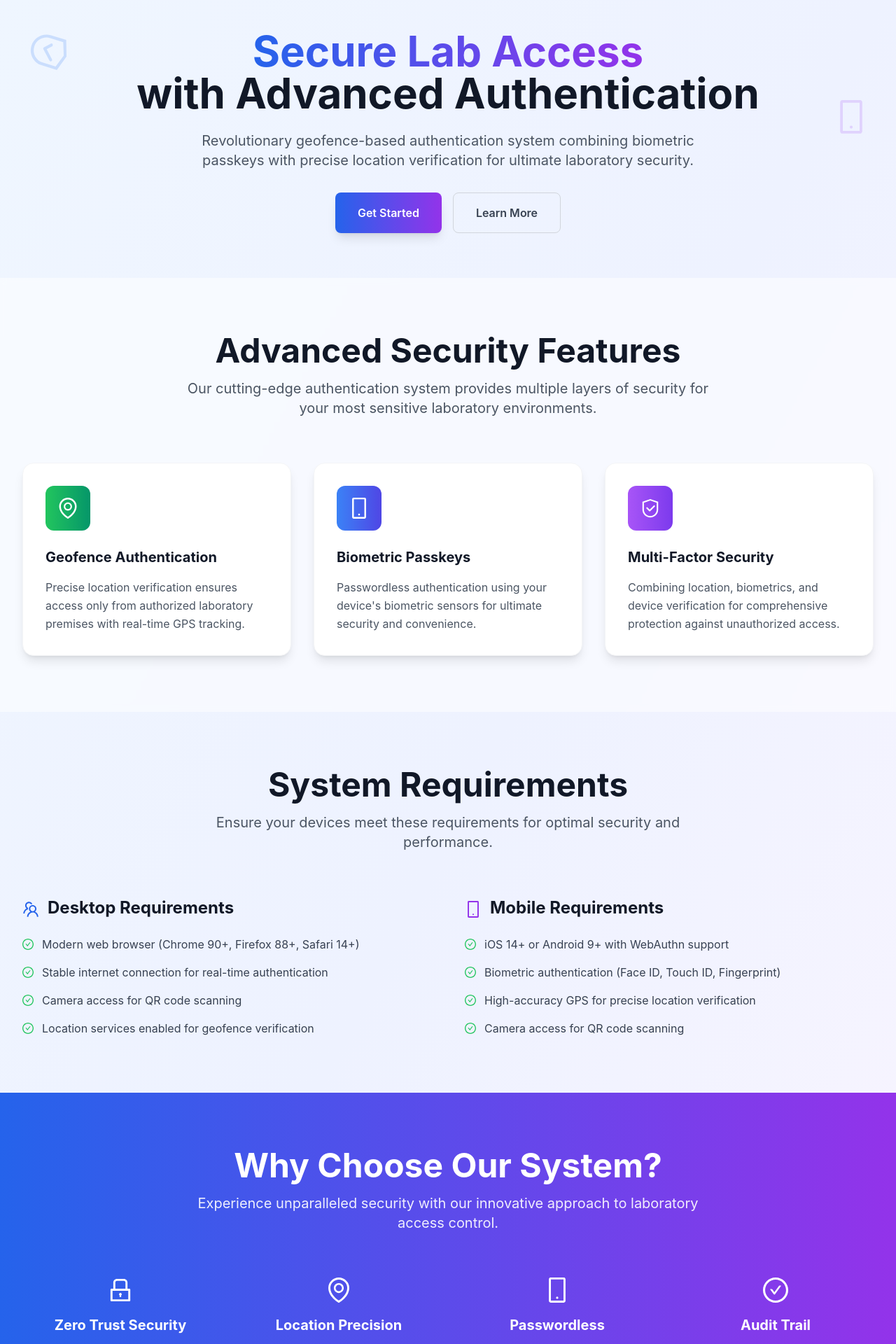
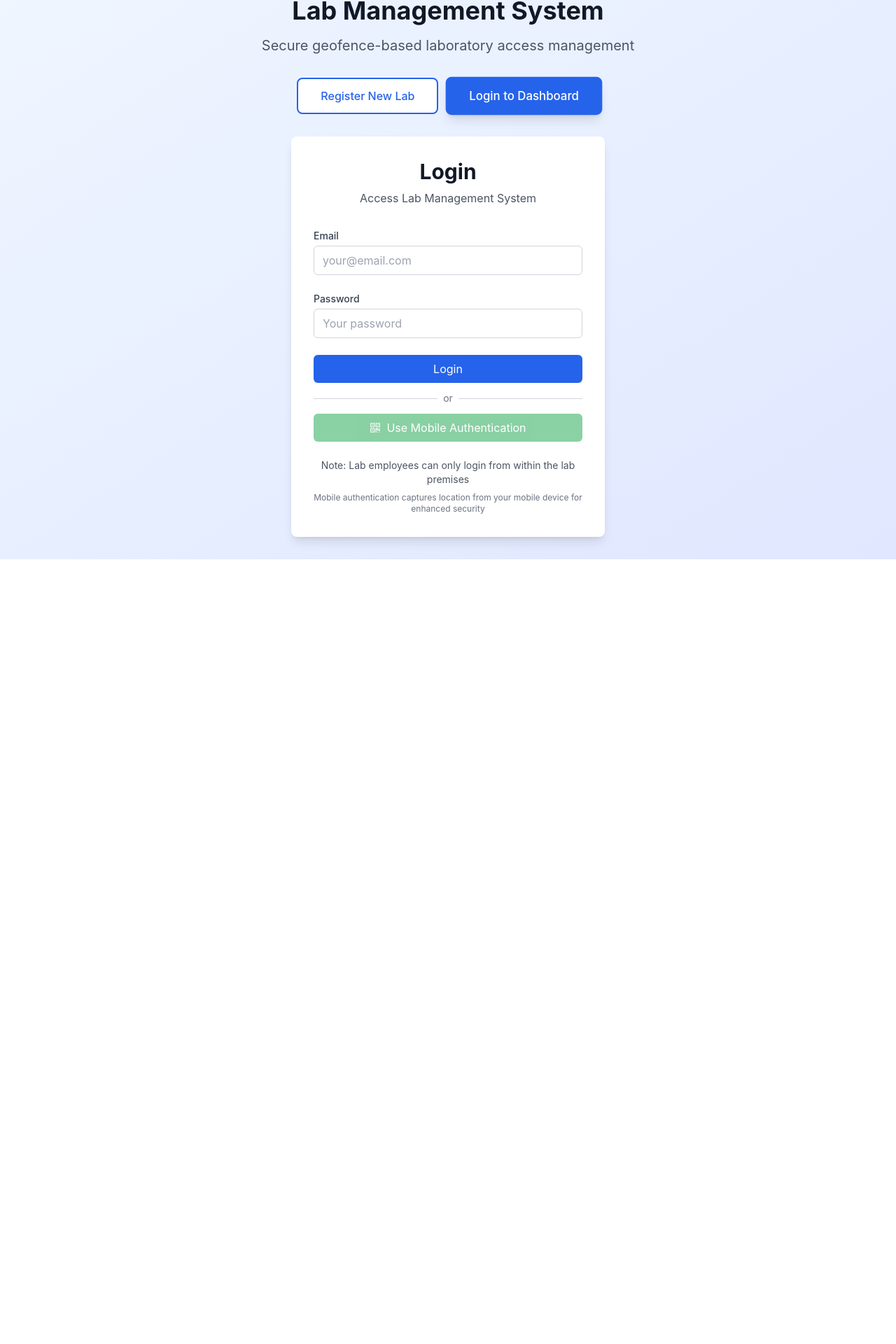
Before and after one commit to Jitendra120901/labloginintoItsGeofence, a React (Create React App) app: page / in a window 1280 px wide. Shown: the part 37-1957 px from the top of the page at 70% size. After the commit the page ends 836 px from the top, so only its background shows below. Built offline with nearby package versions, Linux system fonts and the light colour scheme.

Commit message:
enhanced location capturing again 3

```diff
--- a/src/components/layout/LandingPage.jsx
+++ b/src/components/layout/LandingPage.jsx
@@ -1,300 +1,63 @@
+// components/layout/LandingPage.jsx
 import React from 'react';
-import { motion } from 'framer-motion';
-import {
-  SafetyOutlined as Shield,
-  MobileOutlined as Smartphone,
-  EnvironmentOutlined as MapPin,
-  TeamOutlined as Users,
-  LockOutlined as Lock,
-  CheckCircleOutlined as CheckCircle
-} from '@ant-design/icons';
+import { PAGES } from '../utilis';
+import { Alert } from '../common';
+import { LabRegistration, Login } from '../auth';
 
-// Main LandingPage component
-const LandingPage = ({ onGetStarted }) => {
+const LandingPage = ({ currentPage, setCurrentPage, onLogin, onRegistrationSuccess, successMessage, setSuccessMessage }) => {
   return (
-    <div className="min-h-screen bg-gradient-to-br from-blue-50 via-indigo-50 to-purple-50">
-      {/* Hero Section */}
-      <section className="relative overflow-hidden">
-        <div className="max-w-7xl mx-auto px-4 sm:px-6 lg:px-8 pt-20 pb-16">
-          <motion.div
-            initial={{ opacity: 0, y: 20 }}
-            animate={{ opacity: 1, y: 0 }}
-            transition={{ duration: 0.8 }}
-            className="text-center"
+    <div className="container mx-auto px-4 py-8">
+      {/* Header */}
+      <div className="text-center mb-8">
+        <h1 className="text-4xl font-bold text-gray-900 mb-4">Lab Management System</h1>
+        <p className="text-xl text-gray-600 mb-8">Secure geofence-based laboratory access management</p>
+
+        {/* Navigation */}
+        <div className="flex justify-center space-x-4 mb-6">
+          <button
+            onClick={() => setCurrentPage(PAGES.REGISTER)}
+            className={`px-8 py-3 rounded-lg font-medium transition-all duration-200 ${
+              currentPage === PAGES.REGISTER
+                ? 'bg-blue-600 text-white shadow-lg transform scale-105'
+                : 'bg-white text-blue-600 border-2 border-blue-600 hover:bg-blue-50 hover:shadow-md'
+            }`}
           >
-            <h1 className="text-4xl md:text-6xl font-bold text-gray-900 mb-6">
-              <span className="bg-gradient-to-r from-blue-600 to-purple-600 bg-clip-text text-transparent">
-                Secure Lab Access
-              </span>
-              <br />
-              with Advanced Authentication
-            </h1>
+            Register New Lab
+          </button>
+          <button
+            onClick={() => setCurrentPage(PAGES.LOGIN)}
+            className={`px-8 py-3 rounded-lg font-medium transition-all duration-200 ${
+              currentPage === PAGES.LOGIN
+                ? 'bg-blue-600 text-white shadow-lg transform scale-105'
+                : 'bg-white text-blue-600 border-2 border-blue-600 hover:bg-blue-50 hover:shadow-md'
+            }`}
+          >
+            Login to Dashboard
+          </button>
+        </div>
+      </div>
 
-            <p className="text-xl text-gray-600 mb-8 max-w-3xl mx-auto">
-              Revolutionary geofence-based authentication system combining biometric passkeys
-              with precise location verification for ultimate laboratory security.
-            </p>
+      {/* Success Message */}
+      {successMessage && (
+        <div className="max-w-4xl mx-auto mb-6">
+          <Alert type="success" onClose={() => setSuccessMessage('')}>
+            {successMessage}
+          </Alert>
+        </div>
+      )}
 
-            <div className="flex flex-col sm:flex-row gap-4 justify-center">
-              <motion.button
-                whileHover={{ scale: 1.05 }}
-                whileTap={{ scale: 0.95 }}
-                onClick={onGetStarted}
-                className="px-8 py-4 bg-gradient-to-r from-blue-600 to-purple-600 text-white font-semibold rounded-lg shadow-lg hover:shadow-xl transition-all duration-300"
-              >
-                Get Started
-              </motion.button>
-              <motion.button
-                whileHover={{ scale: 1.05 }}
-                whileTap={{ scale: 0.95 }}
-                className="px-8 py-4 border border-gray-300 text-gray-700 font-semibold rounded-lg hover:bg-gray-50 transition-all duration-300"
-              >
-                Learn More
-              </motion.button>
-            </div>
-          </motion.div>
-        </div>
+      {/* Page Content */}
+      {currentPage === PAGES.REGISTER && (
+        <LabRegistration onSuccess={onRegistrationSuccess} />
+      )}
 
-        {/* Floating Elements */}
-        <div className="absolute top-20 left-10 opacity-20">
-          <motion.div
-            animate={{ rotate: 360 }}
-            transition={{ duration: 20, repeat: Infinity, ease: "linear" }}
-          >
-            <Shield className="text-6xl text-blue-500" />
-          </motion.div>
-        </div>
-        <div className="absolute top-40 right-10 opacity-20">
-          <motion.div
-            animate={{ y: [-20, 20, -20] }}
-            transition={{ duration: 4, repeat: Infinity, ease: "easeInOut" }}
-          >
-            <Smartphone className="text-5xl text-purple-500" />
-          </motion.div>
-        </div>
-      </section>
+      {currentPage === PAGES.LOGIN && (
+        <Login onLogin={onLogin} />
+      )}
 
-      {/* Features Section */}
-      <section className="py-20 bg-white/50 backdrop-blur-sm">
-        <div className="max-w-7xl mx-auto px-4 sm:px-6 lg:px-8">
-          <motion.div
-            initial={{ opacity: 0, y: 20 }}
-            whileInView={{ opacity: 1, y: 0 }}
-            transition={{ duration: 0.8 }}
-            viewport={{ once: true }}
-            className="text-center mb-16"
-          >
-            <h2 className="text-3xl md:text-5xl font-bold text-gray-900 mb-4">
-              Advanced Security Features
-            </h2>
-            <p className="text-xl text-gray-600 max-w-3xl mx-auto">
-              Our cutting-edge authentication system provides multiple layers of security
-              for your most sensitive laboratory environments.
-            </p>
-          </motion.div>
+    </div>
 
-          <div className="grid md:grid-cols-3 gap-8">
-            <FeatureCard
-              icon={<MapPin className="text-3xl" />}
-              title="Geofence Authentication"
-              description="Precise location verification ensures access only from authorized laboratory premises with real-time GPS tracking."
-              gradient="from-green-500 to-emerald-600"
-            />
-            <FeatureCard
-              icon={<Smartphone className="text-3xl" />}
-              title="Biometric Passkeys"
-              description="Passwordless authentication using your device's biometric sensors for ultimate security and convenience."
-              gradient="from-blue-500 to-indigo-600"
-            />
-            <FeatureCard
-              icon={<Shield className="text-3xl" />}
-              title="Multi-Factor Security"
-              description="Combining location, biometrics, and device verification for comprehensive protection against unauthorized access."
-              gradient="from-purple-500 to-violet-600"
-            />
-          </div>
-        </div>
-      </section>
-
-      {/* System Requirements Section */}
-      <section className="py-20">
-        <div className="max-w-7xl mx-auto px-4 sm:px-6 lg:px-8">
-          <motion.div
-            initial={{ opacity: 0, y: 20 }}
-            whileInView={{ opacity: 1, y: 0 }}
-            transition={{ duration: 0.8 }}
-            viewport={{ once: true }}
-            className="text-center mb-16"
-          >
-            <h2 className="text-3xl md:text-5xl font-bold text-gray-900 mb-4">
-              System Requirements
-            </h2>
-            <p className="text-xl text-gray-600 max-w-3xl mx-auto">
-              Ensure your devices meet these requirements for optimal security and performance.
-            </p>
-          </motion.div>
-
-          <div className="grid md:grid-cols-2 gap-12 items-center">
-            <motion.div
-              initial={{ opacity: 0, x: -20 }}
-              whileInView={{ opacity: 1, x: 0 }}
-              transition={{ duration: 0.8 }}
-              viewport={{ once: true }}
-            >
-              <h3 className="text-2xl font-bold text-gray-900 mb-6">
-                <Users className="inline mr-3 text-blue-600" />
-                Desktop Requirements
-              </h3>
-              <ul className="space-y-4">
-                <RequirementItem text="Modern web browser (Chrome 90+, Firefox 88+, Safari 14+)" />
-                <RequirementItem text="Stable internet connection for real-time authentication" />
-                <RequirementItem text="Camera access for QR code scanning" />
-                <RequirementItem text="Location services enabled for geofence verification" />
-              </ul>
-            </motion.div>
-
-            <motion.div
-              initial={{ opacity: 0, x: 20 }}
-              whileInView={{ opacity: 1, x: 0 }}
-              transition={{ duration: 0.8 }}
-              viewport={{ once: true }}
-            >
-              <h3 className="text-2xl font-bold text-gray-900 mb-6">
-                <Smartphone className="inline mr-3 text-purple-600" />
-                Mobile Requirements
-              </h3>
-              <ul className="space-y-4">
-                <RequirementItem text="iOS 14+ or Android 9+ with WebAuthn support" />
-                <RequirementItem text="Biometric authentication (Face ID, Touch ID, Fingerprint)" />
-                <RequirementItem text="High-accuracy GPS for precise location verification" />
-                <RequirementItem text="Camera access for QR code scanning" />
-              </ul>
-            </motion.div>
-          </div>
-        </div>
-      </section>
-
-      {/* Security Benefits */}
-      <section className="py-20 bg-gradient-to-r from-blue-600 to-purple-600 text-white">
-        <div className="max-w-7xl mx-auto px-4 sm:px-6 lg:px-8">
-          <motion.div
-            initial={{ opacity: 0, y: 20 }}
-            whileInView={{ opacity: 1, y: 0 }}
-            transition={{ duration: 0.8 }}
-            viewport={{ once: true }}
-            className="text-center mb-16"
-          >
-            <h2 className="text-3xl md:text-5xl font-bold mb-4">
-              Why Choose Our System?
-            </h2>
-            <p className="text-xl opacity-90 max-w-3xl mx-auto">
-              Experience unparalleled security with our innovative approach to laboratory access control.
-            </p>
-          </motion.div>
-
-          <div className="grid md:grid-cols-2 lg:grid-cols-4 gap-8">
-            <BenefitCard
-              icon={<Lock className="text-4xl" />}
-              title="Zero Trust Security"
-              description="Every access request is verified regardless of user or device history."
-            />
-            <BenefitCard
-              icon={<MapPin className="text-4xl" />}
-              title="Location Precision"
-              description="Sub-meter accuracy ensures access only from designated areas."
-            />
-            <BenefitCard
-              icon={<Smartphone className="text-4xl" />}
-              title="Passwordless"
-              description="Eliminate password vulnerabilities with biometric authentication."
-            />
-            <BenefitCard
-              icon={<CheckCircle className="text-4xl" />}
-              title="Audit Trail"
-              description="Complete logging of all access attempts and locations."
-            />
-          </div>
-        </div>
-      </section>
-
-      {/* Call to Action */}
-      <section className="py-20 bg-gray-900 text-white">
-        <div className="max-w-7xl mx-auto px-4 sm:px-6 lg:px-8 text-center">
-          <motion.div
-            initial={{ opacity: 0, y: 20 }}
-            whileInView={{ opacity: 1, y: 0 }}
-            transition={{ duration: 0.8 }}
-            viewport={{ once: true }}
-          >
-            <h2 className="text-3xl md:text-5xl font-bold mb-6">
-              Ready to Secure Your Lab?
-            </h2>
-            <p className="text-xl mb-8 max-w-3xl mx-auto opacity-90">
-              Join the future of laboratory security with our advanced geofence-based authentication system.
-            </p>
-            <motion.button
-              whileHover={{ scale: 1.05 }}
-              whileTap={{ scale: 0.95 }}
-              onClick={onGetStarted}
-              className="px-12 py-4 bg-gradient-to-r from-blue-500 to-purple-500 text-white font-bold text-lg rounded-lg shadow-lg hover:shadow-xl transition-all duration-300"
-            >
-              Start Your Secure Journey
-            </motion.button>
-          </motion.div>
-        </div>
-      </section>
-    </div>
   );
 };
 
-// Feature Card Component
-const FeatureCard = ({ icon, title, description, gradient }) => (
-  <motion.div
-    initial={{ opacity: 0, y: 20 }}
-    whileInView={{ opacity: 1, y: 0 }}
-    transition={{ duration: 0.8 }}
-    viewport={{ once: true }}
-    whileHover={{ y: -10 }}
-    className="relative group"
-  >
-    <div className="bg-white rounded-2xl p-8 shadow-lg hover:shadow-2xl transition-all duration-300 border border-gray-100">
-      <div className={`w-16 h-16 rounded-xl bg-gradient-to-r ${gradient} text-white flex items-center justify-center mb-6 group-hover:scale-110 transition-transform duration-300`}>
-        {icon}
-      </div>
-      <h3 className="text-xl font-bold text-gray-900 mb-4">{title}</h3>
-      <p className="text-gray-600 leading-relaxed">{description}</p>
-    </div>
-  </motion.div>
-);
-
-// Requirement Item Component
-const RequirementItem = ({ text }) => (
-  <motion.li
-    initial={{ opacity: 0, x: -10 }}
-    whileInView={{ opacity: 1, x: 0 }}
-    transition={{ duration: 0.5 }}
-    viewport={{ once: true }}
-    className="flex items-start"
-  >
-    <CheckCircle className="text-green-500 mr-3 mt-1 flex-shrink-0" />
-    <span className="text-gray-700">{text}</span>
-  </motion.li>
-);
-
-// Benefit Card Component
-const BenefitCard = ({ icon, title, description }) => (
-  <motion.div
-    initial={{ opacity: 0, y: 20 }}
-    whileInView={{ opacity: 1, y: 0 }}
-    transition={{ duration: 0.8 }}
-    viewport={{ once: true }}
-    whileHover={{ scale: 1.05 }}
-    className="text-center"
-  >
-    <div className="mb-4">{icon}</div>
-    <h3 className="text-xl font-bold mb-3">{title}</h3>
-    <p className="opacity-90 leading-relaxed">{description}</p>
-  </motion.div>
-);
-
 export default LandingPage;
```
